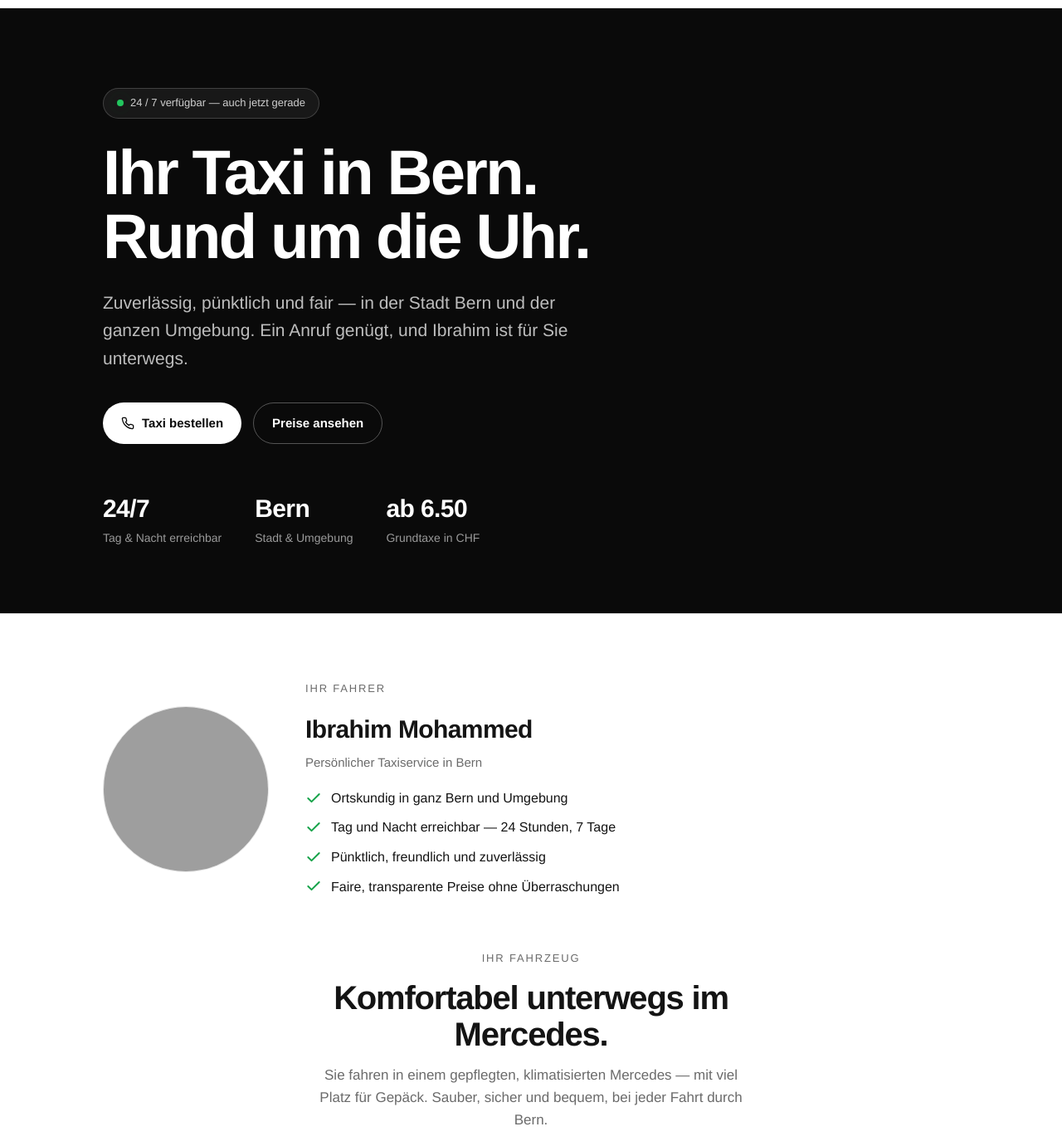
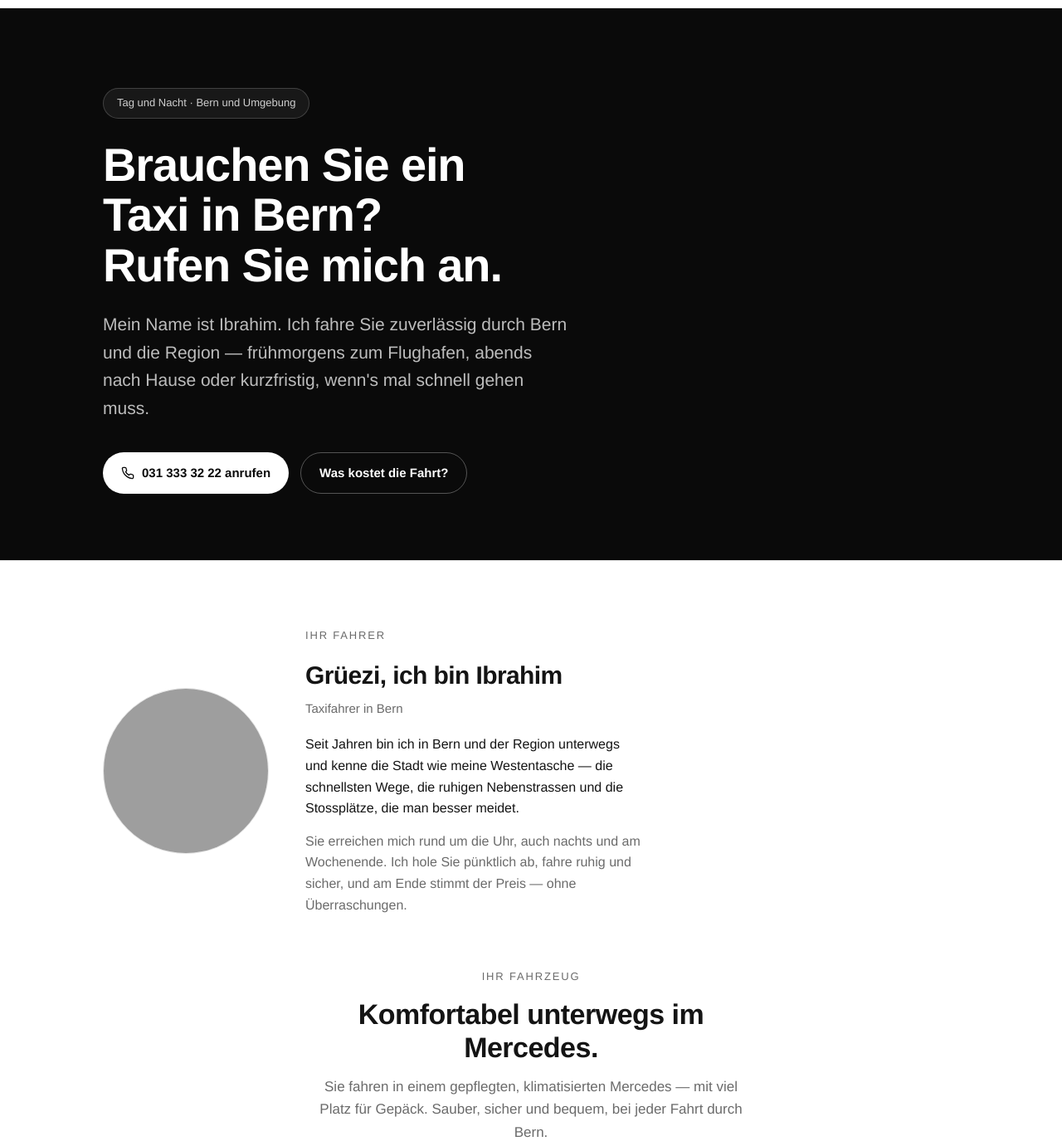
Before and after one commit to LucasArmando32/taxi_bern24, a plain HTML site: page index.html in a window 1280 px wide. Shown: the part 59-1440 px from the top of the page at 83% size. Drawn offline with Linux system fonts and the light colour scheme; grey boxes are pictures that could not be loaded.

Commit message:
Inhalt persönlicher und authentischer gestaltet (weniger Template-Look)

```diff
--- a/index.html
+++ b/index.html
@@ -77,9 +77,9 @@
   .badge .pulse::after{content:"";position:absolute;inset:-4px;border-radius:50%;border:2px solid #22c55e;opacity:.4;animation:pulse 1.8s infinite}
   @keyframes pulse{0%{transform:scale(.7);opacity:.6}100%{transform:scale(1.8);opacity:0}}
   h1{
-    font-size:clamp(40px,7vw,76px);
-    line-height:1.02;letter-spacing:-.035em;font-weight:800;
-    max-width:14ch;color:#fff;
+    font-size:clamp(34px,5.5vw,56px);
+    line-height:1.08;letter-spacing:-.02em;font-weight:700;
+    max-width:16ch;color:#fff;
   }
   .hero p.lead{font-size:clamp(17px,2.2vw,21px);color:#bdbdbd;margin-top:24px;max-width:48ch}
   .hero-cta{display:flex;gap:14px;margin-top:36px;flex-wrap:wrap}
@@ -93,7 +93,7 @@
   /* ---------- Sections ---------- */
   section{padding:80px 0;border-top:1px solid var(--line)}
   .eyebrow{font-size:13px;letter-spacing:.14em;text-transform:uppercase;color:var(--grey);margin-bottom:14px}
-  h2{font-size:clamp(28px,4vw,40px);letter-spacing:-.03em;font-weight:800;line-height:1.1}
+  h2{font-size:clamp(25px,3.4vw,34px);letter-spacing:-.015em;font-weight:700;line-height:1.18}
   .sec-head{max-width:60ch;margin-bottom:48px}
   .sec-head p{color:var(--grey);margin-top:14px;font-size:17px}
 
@@ -239,20 +239,15 @@
 <!-- HERO -->
 <section class="hero" style="border-top:none">
   <div class="wrap">
-    <span class="badge"><span class="pulse"></span> 24 / 7 verfügbar — auch jetzt gerade</span>
-    <h1>Ihr Taxi in Bern. Rund um die Uhr.</h1>
-    <p class="lead">Zuverlässig, pünktlich und fair — in der Stadt Bern und der ganzen Umgebung. Ein Anruf genügt, und Ibrahim ist für Sie unterwegs.</p>
+    <span class="badge">Tag und Nacht · Bern und Umgebung</span>
+    <h1>Brauchen Sie ein Taxi in Bern? Rufen Sie mich an.</h1>
+    <p class="lead">Mein Name ist Ibrahim. Ich fahre Sie zuverlässig durch Bern und die Region — frühmorgens zum Flughafen, abends nach Hause oder kurzfristig, wenn's mal schnell gehen muss.</p>
     <div class="hero-cta">
       <a class="btn" href="tel:+41313333222">
         <svg width="16" height="16" viewBox="0 0 24 24" fill="none" stroke="currentColor" stroke-width="2" stroke-linecap="round" stroke-linejoin="round"><path d="M22 16.92v3a2 2 0 0 1-2.18 2 19.79 19.79 0 0 1-8.63-3.07 19.5 19.5 0 0 1-6-6 19.79 19.79 0 0 1-3.07-8.67A2 2 0 0 1 4.11 2h3a2 2 0 0 1 2 1.72c.13.96.36 1.9.7 2.81a2 2 0 0 1-.45 2.11L8.09 9.91a16 16 0 0 0 6 6l1.27-1.27a2 2 0 0 1 2.11-.45c.91.34 1.85.57 2.81.7A2 2 0 0 1 22 16.92z"/></svg>
-        Taxi bestellen
+        031 333 32 22 anrufen
       </a>
-      <a class="btn ghost" href="#preise">Preise ansehen</a>
-    </div>
-    <div class="hero-meta">
-      <div class="item"><div class="n">24/7</div><div class="l">Tag &amp; Nacht erreichbar</div></div>
-      <div class="item"><div class="n">Bern</div><div class="l">Stadt &amp; Umgebung</div></div>
-      <div class="item"><div class="n">ab&nbsp;6.50</div><div class="l">Grundtaxe in CHF</div></div>
+      <a class="btn ghost" href="#preise">Was kostet die Fahrt?</a>
     </div>
   </div>
 </section>
@@ -270,26 +265,16 @@
       </div>
       <div>
         <div class="eyebrow">Ihr Fahrer</div>
-        <h3>Ibrahim Mohammed</h3>
-        <div class="role">Persönlicher Taxiservice in Bern</div>
-        <div class="checks">
-          <div class="check">
-            <svg width="20" height="20" viewBox="0 0 24 24" fill="none" stroke="#16a34a" stroke-width="2.4" stroke-linecap="round" stroke-linejoin="round"><polyline points="20 6 9 17 4 12"/></svg>
-            Ortskundig in ganz Bern und Umgebung
-          </div>
-          <div class="check">
-            <svg width="20" height="20" viewBox="0 0 24 24" fill="none" stroke="#16a34a" stroke-width="2.4" stroke-linecap="round" stroke-linejoin="round"><polyline points="20 6 9 17 4 12"/></svg>
-            Tag und Nacht erreichbar — 24 Stunden, 7 Tage
-          </div>
-          <div class="check">
-            <svg width="20" height="20" viewBox="0 0 24 24" fill="none" stroke="#16a34a" stroke-width="2.4" stroke-linecap="round" stroke-linejoin="round"><polyline points="20 6 9 17 4 12"/></svg>
-            Pünktlich, freundlich und zuverlässig
-          </div>
-          <div class="check">
-            <svg width="20" height="20" viewBox="0 0 24 24" fill="none" stroke="#16a34a" stroke-width="2.4" stroke-linecap="round" stroke-linejoin="round"><polyline points="20 6 9 17 4 12"/></svg>
-            Faire, transparente Preise ohne Überraschungen
-          </div>
-        </div>
+        <h3>Grüezi, ich bin Ibrahim</h3>
+        <div class="role">Taxifahrer in Bern</div>
+        <p style="color:var(--ink);font-size:16px;margin-top:14px;max-width:46ch">
+          Seit Jahren bin ich in Bern und der Region unterwegs und kenne die Stadt wie meine Westentasche —
+          die schnellsten Wege, die ruhigen Nebenstrassen und die Stossplätze, die man besser meidet.
+        </p>
+        <p style="color:var(--grey);font-size:16px;margin-top:14px;max-width:46ch">
+          Sie erreichen mich rund um die Uhr, auch nachts und am Wochenende. Ich hole Sie pünktlich ab,
+          fahre ruhig und sicher, und am Ende stimmt der Preis — ohne Überraschungen.
+        </p>
       </div>
     </div>
 
@@ -338,9 +323,9 @@
 <section id="gebiet">
   <div class="wrap">
     <div class="sec-head">
-      <div class="eyebrow">Einsatzgebiet</div>
-      <h2>In Bern und der ganzen Umgebung unterwegs.</h2>
-      <p>Ob Stadtfahrt, Flughafentransfer oder eine Fahrt ins Berner Umland — Taxi Bern 24/7 bringt Sie sicher ans Ziel, zu jeder Tages- und Nachtzeit.</p>
+      <div class="eyebrow">Wohin darf ich Sie fahren?</div>
+      <h2>In Bern zuhause, in der Region unterwegs.</h2>
+      <p>Vom Bahnhof Bern ins Lorraine- oder Länggassquartier, zum Inselspital, ans Wankdorf oder zur BernExpo. Ich fahre Sie auch zum Flughafen Bern-Belp oder Zürich, ins Umland wie Köniz, Ostermundigen, Muri oder Worb — und natürlich nachts sicher nach Hause.</p>
     </div>
   </div>
 </section>
@@ -355,10 +340,10 @@
 
     <div class="rev-top">
       <div class="rev-score">
-        <div class="num">4.9</div>
+        <div class="num">4.8</div>
         <div>
           <div class="stars">★★★★★</div>
-          <div class="meta">aus 127 Bewertungen</div>
+          <div class="meta">aus 36 Google-Bewertungen</div>
         </div>
       </div>
       <div class="rev-score">
@@ -373,33 +358,23 @@
     <div class="reviews">
       <div class="review">
         <div class="rstars">★★★★★</div>
-        <p>„Super zuverlässig und immer pünktlich. Ibrahim ist mitten in der Nacht vom Bahnhof gekommen, als kein anderes Taxi frei war. Sehr freundlich!"</p>
-        <div class="who"><div class="av">SM</div><div><div class="nm">Sarah M.</div><div class="dt">vor 2 Wochen</div></div></div>
+        <p>„Um 4 Uhr morgens zum Flughafen Belp – Ibrahim war pünktlich vor der Tür und wir waren bestens in der Zeit. Sehr angenehme Fahrt."</p>
+        <div class="who"><div class="av">SM</div><div><div class="nm">Sandra M.</div><div class="dt">vor 3 Wochen</div></div></div>
       </div>
       <div class="review">
         <div class="rstars">★★★★★</div>
-        <p>„Faire Preise und eine angenehme Fahrt. Nutze Taxi Bern 24/7 regelmässig für den Weg zur Arbeit. Klare Empfehlung."</p>
+        <p>„Nach der Spätschicht im Inselspital nehme ich öfter ein Taxi. Ibrahim ist immer höflich und der Preis ist fair. Kann ich empfehlen."</p>
         <div class="who"><div class="av">TK</div><div><div class="nm">Thomas K.</div><div class="dt">vor 1 Monat</div></div></div>
       </div>
       <div class="review">
-        <div class="rstars">★★★★★</div>
-        <p>„Sehr sauberes Auto, sicherer Fahrstil und ortskundig. Flughafentransfer hat reibungslos geklappt. Gerne wieder!"</p>
+        <div class="rstars">★★★★<span style="color:#d8d8d8">★</span></div>
+        <p>„Auto sauber, Fahrt ruhig. Musste einmal kurz warten, aber er hat mich angerufen und Bescheid gegeben. Passt."</p>
         <div class="who"><div class="av">LB</div><div><div class="nm">Lena B.</div><div class="dt">vor 1 Monat</div></div></div>
       </div>
       <div class="review">
         <div class="rstars">★★★★★</div>
-        <p>„Schnell erreichbar und immer hilfsbereit. Auch bei Gepäck und kurzfristigen Fahrten top. Danke Ibrahim!"</p>
+        <p>„Kurzfristig am Sonntagabend angerufen, 10 Minuten später war er da. Genau das, was man von einem Taxi erwartet."</p>
         <div class="who"><div class="av">MR</div><div><div class="nm">Marco R.</div><div class="dt">vor 2 Monaten</div></div></div>
-      </div>
-      <div class="review">
-        <div class="rstars">★★★★★</div>
-        <p>„Endlich ein Taxi, auf das man sich rund um die Uhr verlassen kann. Freundlich, ehrlich und fair. Absolute Weiterempfehlung."</p>
-        <div class="who"><div class="av">AF</div><div><div class="nm">Anna F.</div><div class="dt">vor 3 Monaten</div></div></div>
-      </div>
-      <div class="review">
-        <div class="rstars">★★★★★</div>
-        <p>„Pünktlich, professionell und ein angenehmes Gespräch on top. So macht Taxifahren in Bern Spass."</p>
-        <div class="who"><div class="av">DH</div><div><div class="nm">David H.</div><div class="dt">vor 3 Monaten</div></div></div>
       </div>
     </div>
   </div>
```
